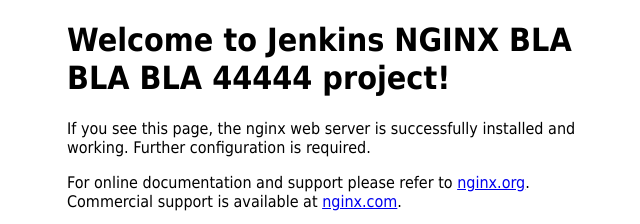
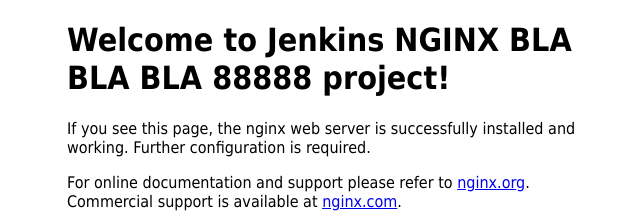
Before and after one commit to nrr-rus/Jenkins, a plain HTML site: page index.html in a window 1280 px wide. Shown: the top 224 px of the page, 293-933 px from the left. Drawn offline with Linux system fonts and the light colour scheme.

Commit message:
Update index.html

```diff
--- a/index.html
+++ b/index.html
@@ -11,7 +11,7 @@
 </style>
 </head>
 <body>
-<h1>Welcome to Jenkins NGINX BLA BLA BLA 44444 project!</h1>
+<h1>Welcome to Jenkins NGINX BLA BLA BLA 88888 project!</h1>
 <p>If you see this page, the nginx web server is successfully installed and
 working. Further configuration is required.</p>
 
```
